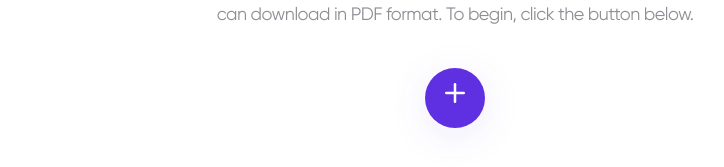
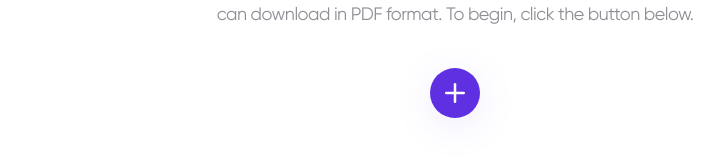
Before and after one commit to phucprime/resume, a React (Create React App) app: page / in a window 1280 px wide. Shown: the part 461-628 px from the top of the page, without its empty margins (185-909 px from the left). Built offline with nearby package versions, Linux system fonts and the light colour scheme.

Commit message:
fix styles of button

```diff
--- a/src/components/Home/index.js
+++ b/src/components/Home/index.js
@@ -11,8 +11,8 @@ const ContentWrapper = styled.div`text-align: center;`;
 
 const AddLink = styled(Link)`
 	background : ${(props) => props.theme.primary.normal};
-	display: inline-block;
-	padding: 10px 15px;
+	display: inline-flex;
+	padding: 10px;
 	font-size: 30px;
 	border-radius: 50%;
 	border: none;
--- a/src/components/Misc.js
+++ b/src/components/Misc.js
@@ -4,8 +4,8 @@ import { Link } from 'react-router-dom';
 
 export const HomeLink = styled(Link)`
     background : #F9E1E1;
-    display: inline-block;
-    padding: 10px 15px;
+    display: inline-flex;
+    padding: 10px;
     font-size: 25px;
     border-radius: 50%;
     border: none;
```
Also changed, not shown: src/images/logo.svg.
